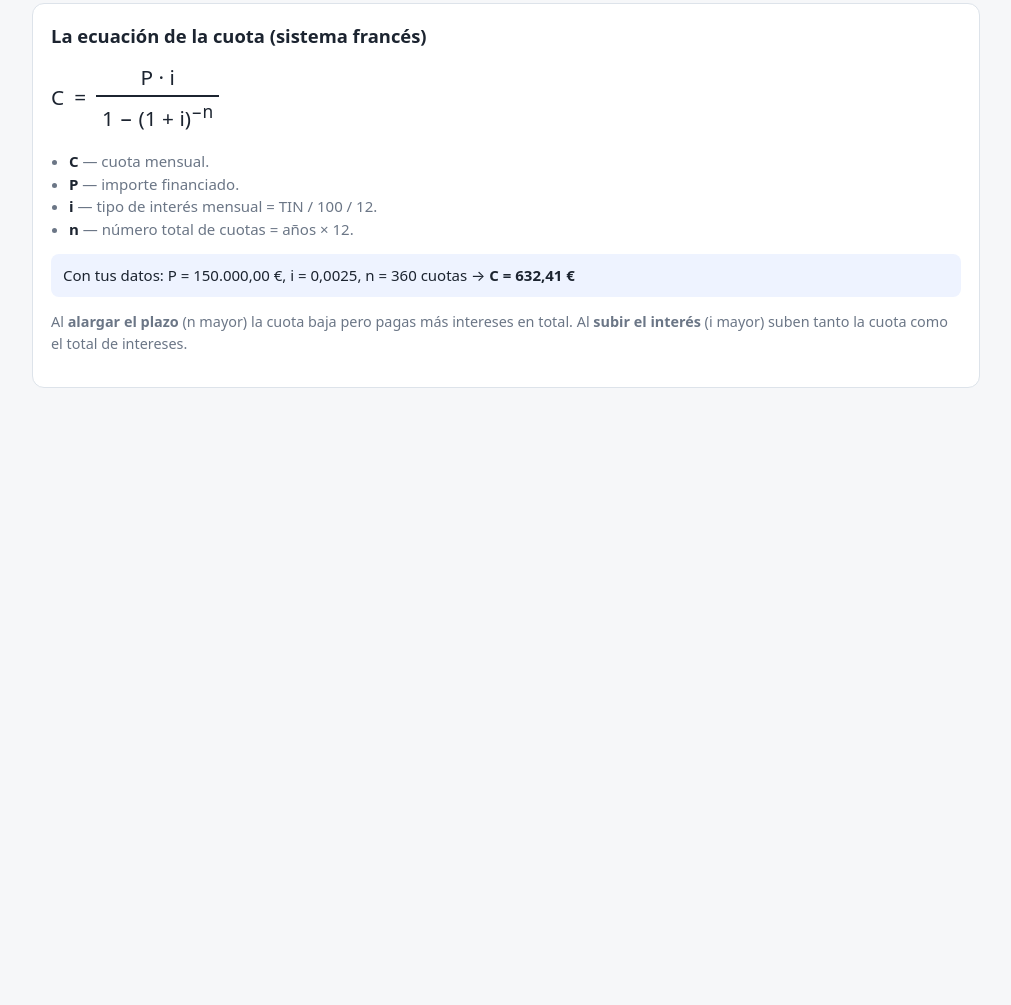
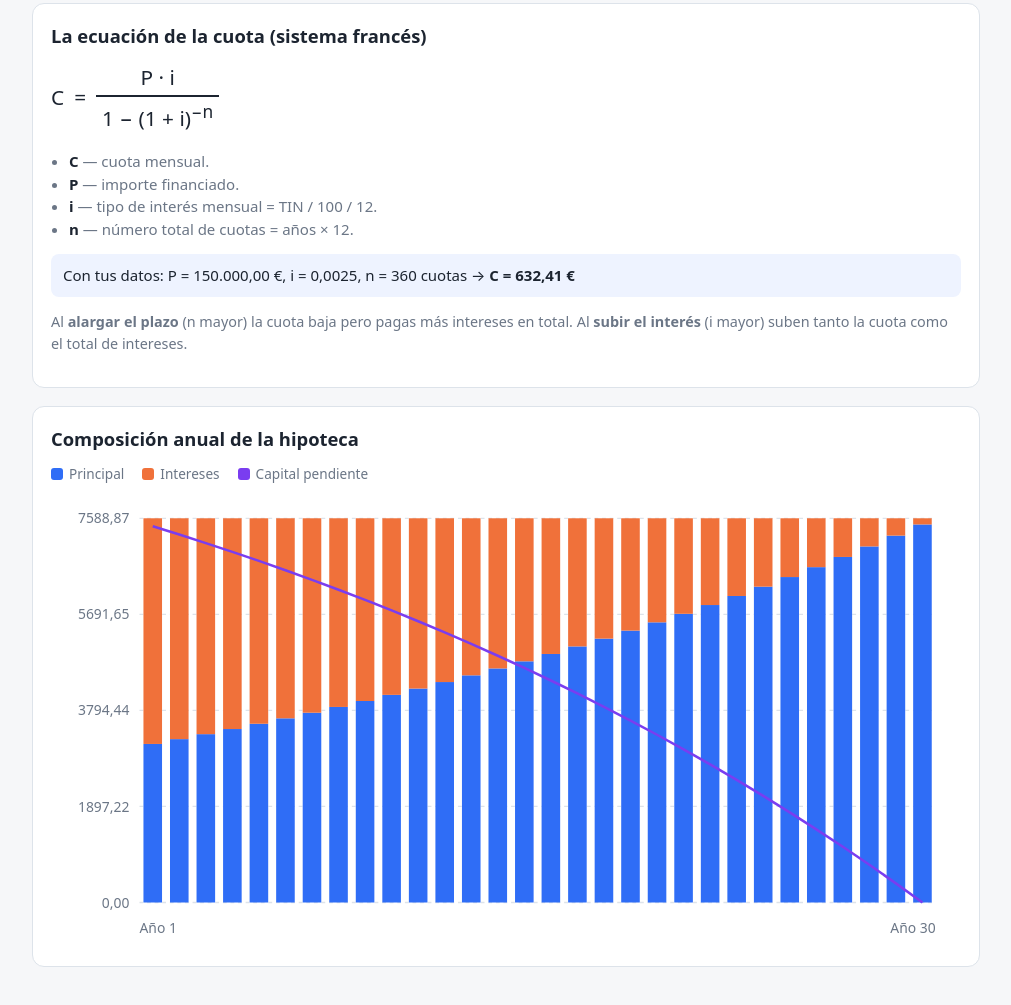
Before and after one commit to Angel-RC/dudas_hipotecas, a plain HTML site: page index.html in a window 1280 px wide. Shown: the part 1704-2709 px from the top of the page, without its empty margins (134-1145 px from the left). Before the commit the page ends 2174 px from the top, so only its background shows below. Drawn offline with Linux system fonts and the light colour scheme.

Commit message:
feat: gráfica SVG de composición anual con capital pendiente

```diff
--- a/index.html
+++ b/index.html
@@ -127,6 +127,16 @@
       Al <b>subir el interés</b> (i mayor) suben tanto la cuota como el total de intereses.
     </p>
   </section>
+
+  <section class="panel">
+    <h2>Composición anual de la hipoteca</h2>
+    <div class="chart-legend">
+      <span><span class="swatch" style="background:var(--principal)"></span>Principal</span>
+      <span><span class="swatch" style="background:var(--interest)"></span>Intereses</span>
+      <span><span class="swatch" style="background:var(--balance)"></span>Capital pendiente</span>
+    </div>
+    <div id="chart-composition"></div>
+  </section>
 </main>
 <script>
 // --- CALC START ---
@@ -244,6 +254,57 @@ function renderEquation(principal, rate, years) {
     `<b>C = ${eur.format(cuota)}</b>`;
 }
 
+function svgEl(tag, attrs) {
+  const el = document.createElementNS('http://www.w3.org/2000/svg', tag);
+  for (const [k, v] of Object.entries(attrs)) el.setAttribute(k, v);
+  return el;
+}
+
+function renderCompositionChart(principal, rate, years) {
+  const rows = aggregateByYear(buildSchedule(principal, rate, years));
+  const container = document.getElementById('chart-composition');
+  container.innerHTML = '';
+  const W = 720, H = 360, m = { top: 20, right: 20, bottom: 36, left: 70 };
+  const iw = W - m.left - m.right, ih = H - m.top - m.bottom;
+  const maxPay = Math.max(...rows.map((r) => r.payment));
+  const maxBal = principal;
+  const bw = iw / rows.length;
+  const svg = svgEl('svg', { viewBox: `0 0 ${W} ${H}`, role: 'img', 'aria-label': 'Composición anual de la hipoteca' });
+
+  for (let g = 0; g <= 4; g++) {
+    const y = m.top + (ih * g) / 4;
+    svg.appendChild(svgEl('line', { x1: m.left, y1: y, x2: m.left + iw, y2: y, class: 'grid' }));
+    const label = svgEl('text', { x: m.left - 8, y: y + 4, class: 'tick', 'text-anchor': 'end' });
+    label.textContent = eur.format(maxPay * (1 - g / 4)).replace(/\s?€/, '');
+    svg.appendChild(label);
+  }
+
+  rows.forEach((r, idx) => {
+    const x = m.left + idx * bw + bw * 0.15;
+    const w = bw * 0.7;
+    const hP = (r.principal / maxPay) * ih;
+    const hI = (r.interest / maxPay) * ih;
+    svg.appendChild(svgEl('rect', { x, y: m.top + ih - hP, width: w, height: hP, class: 'bar-principal' }));
+    svg.appendChild(svgEl('rect', { x, y: m.top + ih - hP - hI, width: w, height: hI, class: 'bar-interest' }));
+  });
+
+  const pts = rows.map((r, idx) => {
+    const x = m.left + idx * bw + bw / 2;
+    const y = m.top + ih - (r.balance / maxBal) * ih;
+    return `${x},${y}`;
+  }).join(' ');
+  svg.appendChild(svgEl('polyline', { points: pts, class: 'balance-line' }));
+
+  const first = svgEl('text', { x: m.left, y: H - 12, class: 'tick', 'text-anchor': 'start' });
+  first.textContent = 'Año 1';
+  const last = svgEl('text', { x: m.left + iw, y: H - 12, class: 'tick', 'text-anchor': 'end' });
+  last.textContent = `Año ${rows.length}`;
+  svg.appendChild(first);
+  svg.appendChild(last);
+
+  container.appendChild(svg);
+}
+
 function render() {
   const { principal, years, rate, valid } = readInputs();
   if (!valid) return;
@@ -254,6 +315,7 @@ function render() {
   document.getElementById('out-pct').textContent = `${pctFmt.format(s.interestPct)} %`;
   renderTable(principal, rate, years);
   renderEquation(principal, rate, years);
+  renderCompositionChart(principal, rate, years);
 }
 
 let renderTimer;
```
